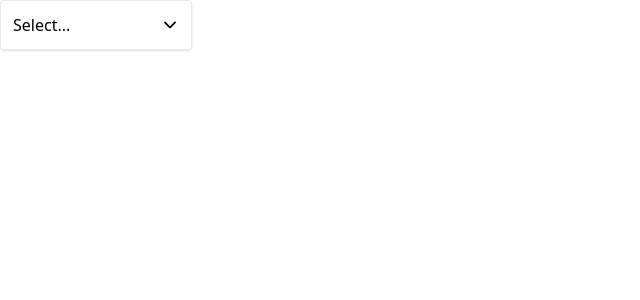
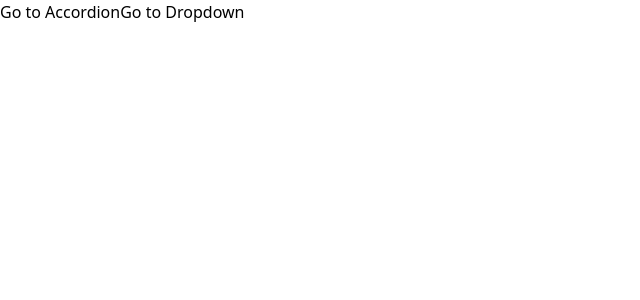
Before and after one commit to luisc8487/navigation-routing-system, a React (Create React App) app in the folder react-comp/: page / in a window 1280 px wide. Shown: the top 300 px of the page, without its empty margins (0-640 px from the left). Built offline with nearby package versions, Linux system fonts and the light colour scheme.

Commit message:
added a Link Component

```diff
--- a/react-comp/src/App.jsx
+++ b/react-comp/src/App.jsx
@@ -1,21 +1,11 @@
-import {useState} from "react";
-import Dropdown from "./components/Dropdown";
+import Link from "./components/Link";
 
 function App() {
-  const [selection, setSelection] = useState(null);
-
-  const handleSelect = (option) => {
-    setSelection(option);
-  };
-
-  const options = [
-    {label: "Red", value: "red"},
-    {label: "Green", value: "green"},
-    {label: "Blue", value: "blue"},
-  ];
-
   return (
-    <Dropdown options={options} value={selection} onChange={handleSelect} />
+    <div>
+      <Link to="/accordion">Go to Accordion</Link>
+      <Link to="/dropdown">Go to Dropdown</Link>
+    </div>
   );
 }
 
--- /dev/null
+++ b/react-comp/src/components/Link.jsx
@@ -0,0 +1,15 @@
+import {useContext} from "react";
+import NavigationContext from "../context/navigation";
+
+function Link({to, children}) {
+  const {navigate} = useContext(NavigationContext);
+
+  const handlerClick = (event) => {
+    event.preventDefault();
+    navigate(to);
+  };
+
+  return <a onClick={handlerClick}>{children}</a>;
+}
+
+export default Link;
```
